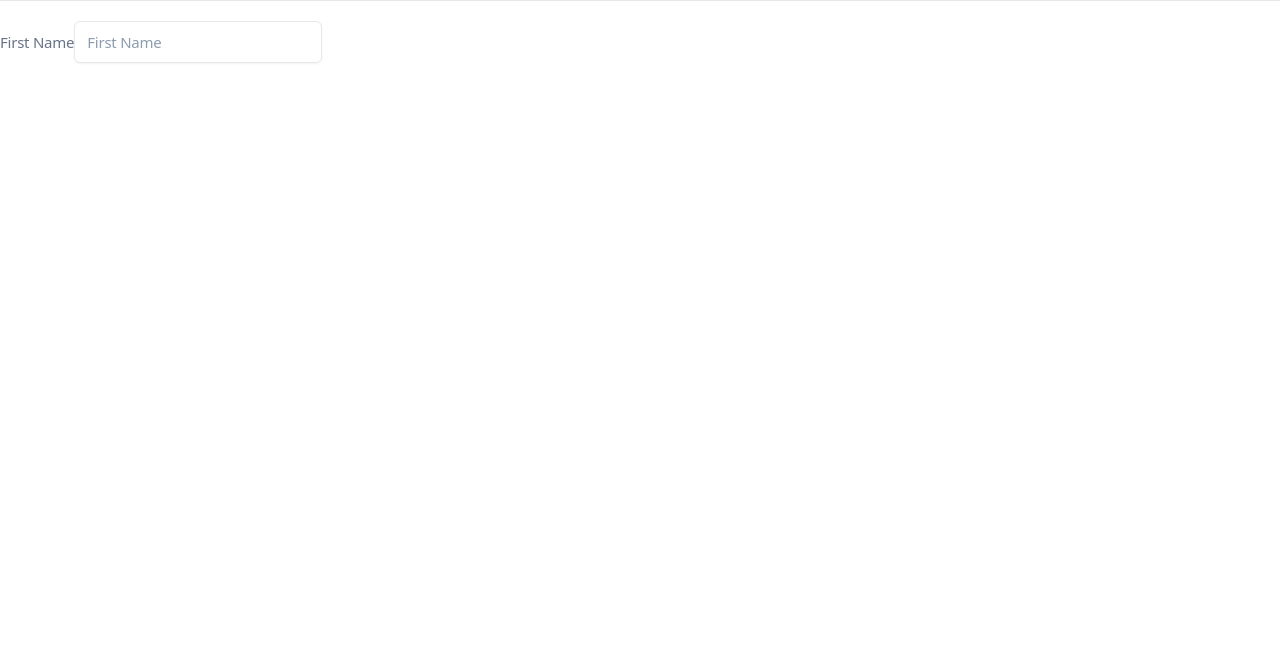
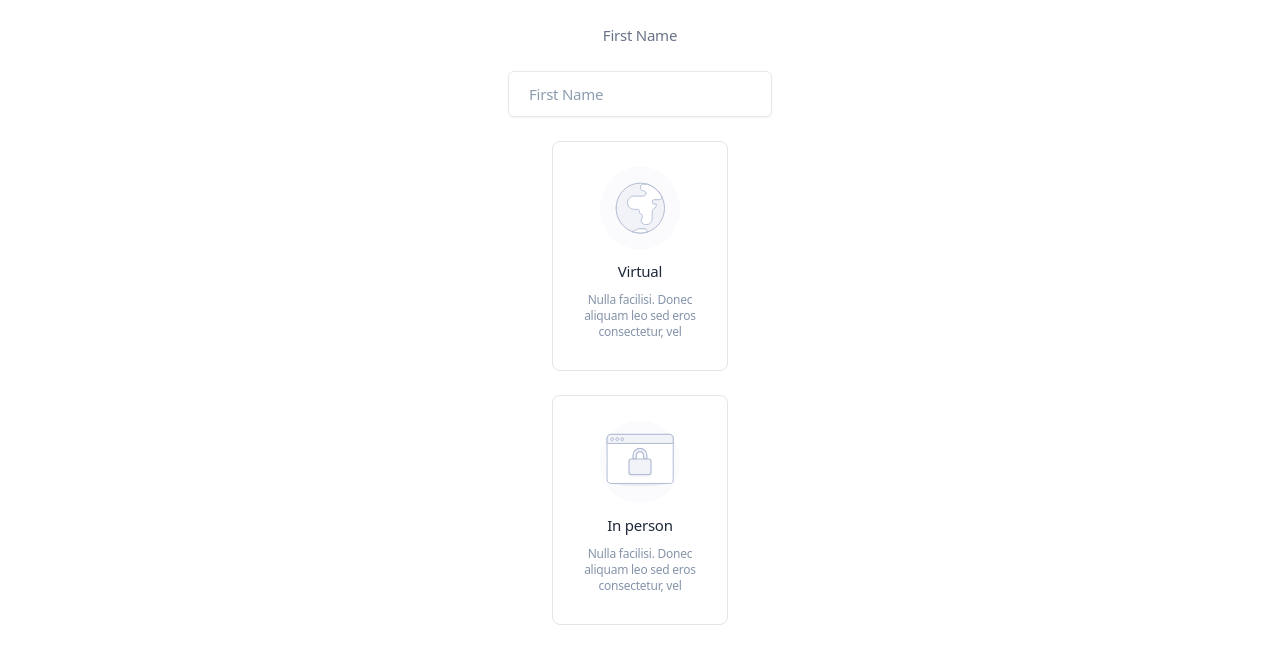
Before and after one commit to redtxai/event-form, a React (Create React App) app: page / in a window 1280 px wide. Shown: the top 664 px of the page. Built offline with nearby package versions, Linux system fonts and the light colour scheme.

Commit message:
#3 Implements the Onboarding Illustration component

```diff
--- a/src/App.tsx
+++ b/src/App.tsx
@@ -3,13 +3,20 @@ import React from 'react';
 import './App.css';
 import Input from './components/input/Input';
 import Label from './components/label/Label';
+import OnboardingIllustration from './components/onboarding-illustration/OnboardingIllustration';
 
 function App() {
   return (
-    <div className="sm:grid sm:grid-cols-3 sm:items-start sm:gap-4 sm:border-t sm:border-gray-200 sm:pt-5">
-      <div className="mt-1 sm:col-span-2 sm:mt-0 blue regal-blue">
+    <div className="flex flex-col items-center">
+      <div className="flex flex-col items-center">
+        <br/>
         <Label htmlFor='first-name' text='First Name'></Label>
+        <br/>
         <Input id='first-name' name='first-name' placeholder='First Name'></Input>
+        <br/>
+        <OnboardingIllustration type='virtual'></OnboardingIllustration>
+        <br/>
+        <OnboardingIllustration type='inperson'></OnboardingIllustration>
       </div>
     </div>
   )
--- /dev/null
+++ b/src/components/onboarding-illustration/OnboardingIllustration.tsx
@@ -0,0 +1,48 @@
+
+import React, { useState } from 'react';
+
+type OnboardingIllustrationProps = {
+  type: 'virtual' | 'inperson'
+  onClick?: () => void
+}
+
+function OnboardingIllustration({ type, onClick }: OnboardingIllustrationProps) {
+  const [selected, setSelected] = useState(false);
+
+  const handleClick = () => {
+    console.log(selected)
+    setSelected(!selected)
+    if (onClick) {
+      onClick()
+    }
+  }
+
+  const attrMap = {
+    virtual: {
+      title: 'Virtual',
+      img: 'world'
+    },
+    inperson: {
+      title: 'In person',
+      img: 'lock'
+    }
+  }
+  return (
+    <section className={`
+      pt-6 pb-7-5 px-4
+      flex flex-col items-center
+      rounded-lg bg-white max-w-xxs
+      hover:cursor-pointer
+      select-none
+      box-border
+      border
+      ${selected ? 'border-indigo-500 ring-indigo-500' : 'border-slate-175'}`}
+      onClick={handleClick}>
+      <img src={`/assets/img/${attrMap[type].img}.svg`} alt={type} />
+      <h5 className="text-sm-intermediate leading-4-05 font-normal tightish text-blue-950 mt-3">{attrMap[type].title}</h5>
+      <div className='text-center text-xs tightish text-gray-450 mt-3'>Nulla facilisi. Donec aliquam leo sed eros consectetur, vel </div>
+    </section>
+  )
+}
+
+export default OnboardingIllustration;
--- a/src/styles.css
+++ b/src/styles.css
@@ -610,19 +610,66 @@ select {
   --tw-backdrop-saturate:  ;
   --tw-backdrop-sepia:  ;
 }
-.mt-1 {
-  margin-top: 0.25rem;
+.mt-3 {
+  margin-top: 0.75rem;
+}
+.flex {
+  display: flex;
+}
+.flex-col {
+  flex-direction: column;
+}
+.items-center {
+  align-items: center;
 }
 .rounded-md {
   border-radius: 0.375rem;
 }
-.border-gray-300 {
+.rounded-lg {
+  border-radius: 0.5rem;
+}
+.border {
+  border-width: 1px;
+}
+.border-2 {
+  border-width: 2px;
+}
+.border-indigo-500 {
   --tw-border-opacity: 1;
-  border-color: rgb(209 213 219 / var(--tw-border-opacity));
+  border-color: rgb(99 102 241 / var(--tw-border-opacity));
 }
-.text-sm {
-  font-size: 0.875rem;
-  line-height: 1.25rem;
+.bg-white {
+  --tw-bg-opacity: 1;
+  background-color: rgb(255 255 255 / var(--tw-bg-opacity));
+}
+.py-2\.5 {
+  padding-top: 0.625rem;
+  padding-bottom: 0.625rem;
+}
+.py-2 {
+  padding-top: 0.5rem;
+  padding-bottom: 0.5rem;
+}
+.px-5 {
+  padding-left: 1.25rem;
+  padding-right: 1.25rem;
+}
+.px-4 {
+  padding-left: 1rem;
+  padding-right: 1rem;
+}
+.pt-6 {
+  padding-top: 1.5rem;
+}
+.text-center {
+  text-align: center;
+}
+.text-xs {
+  font-size: 0.75rem;
+  line-height: 1rem;
+}
+.font-normal {
+  font-weight: 400;
 }
 .font-medium {
   font-weight: 500;
@@ -632,8 +679,18 @@ select {
   --tw-shadow-colored: 0 1px 2px 0 var(--tw-shadow-color);
   box-shadow: var(--tw-ring-offset-shadow, 0 0 #0000), var(--tw-ring-shadow, 0 0 #0000), var(--tw-shadow);
 }
+.ring-indigo-500 {
+  --tw-ring-opacity: 1;
+  --tw-ring-color: rgb(99 102 241 / var(--tw-ring-opacity));
+}
 .grey-shade-2 {
     color: #687387;
+  }
+.text-gray-450 {
+    color: #8594AA;
+  }
+.text-blue-950 {
+    color: #1D2839;
   }
 .tightish {
     letter-spacing: -0.24px;
@@ -641,8 +698,20 @@ select {
 .text-sm-intermediate {
     font-size: 15px;
   }
+.leading-4-05 {
+    line-height: 18px;
+  }
 .border-gray-150 {
     border: 1px solid #E6E8EC
+  }
+.border-slate-175 {
+    border-color: #E3E5E9;
+  }
+.pb-7-5 {
+    padding-bottom: 1.875em;
+  }
+.max-w-xxs {
+    max-width: 11em;
   }
 .placeholder\:text-slate-450::placeholder {
     color: #8D9CAE;
@@ -657,44 +726,7 @@ select {
 }
 @media (min-width: 640px) {
 
-  .sm\:col-span-2 {
-    grid-column: span 2 / span 2;
-  }
-
-  .sm\:mt-0 {
-    margin-top: 0px;
-  }
-
-  .sm\:grid {
-    display: grid;
-  }
-
   .sm\:max-w-xs {
     max-width: 20rem;
   }
-
-  .sm\:grid-cols-3 {
-    grid-template-columns: repeat(3, minmax(0, 1fr));
-  }
-
-  .sm\:items-start {
-    align-items: flex-start;
-  }
-
-  .sm\:gap-4 {
-    gap: 1rem;
-  }
-
-  .sm\:border-t {
-    border-top-width: 1px;
-  }
-
-  .sm\:border-gray-200 {
-    --tw-border-opacity: 1;
-    border-color: rgb(229 231 235 / var(--tw-border-opacity));
-  }
-
-  .sm\:pt-5 {
-    padding-top: 1.25rem;
-  }
 }
--- a/src/tailwind.scss
+++ b/src/tailwind.scss
@@ -9,6 +9,14 @@
 
   .grey-shade-2 {
     color: #687387;
+  }
+
+  .text-gray-450 {
+    color: #8594AA;
+  }
+
+  .text-blue-950 {
+    color: #1D2839;
   }
 
   .tightish {
@@ -26,4 +34,16 @@
   .border-gray-150 {
     border: 1px solid #E6E8EC
   }
+
+  .border-slate-175 {
+    border-color: #E3E5E9;
+  }
+
+  .pb-7-5 {
+    padding-bottom: 1.875em;
+  }
+
+  .max-w-xxs {
+    max-width: 11em;
+  }
 }
```
Also changed, not shown: public/assets/img/lock.svg (added), public/assets/img/world.svg (added).
